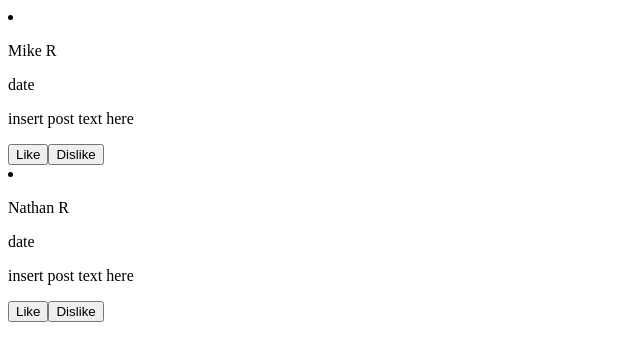
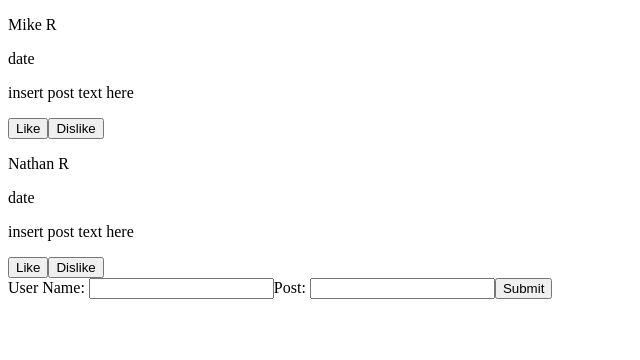
Before and after one commit to rupert-ma/socialfeed, a React (Create React App) app in the folder social-feed/: page / in a window 1280 px wide. Shown: the top 360 px of the page, without its empty margins (0-640 px from the left). Built offline with nearby package versions, Linux system fonts and the light colour scheme.

Commit message:
created newpostform and instantiated on app.js

```diff
--- a/social-feed/src/App.js
+++ b/social-feed/src/App.js
@@ -1,16 +1,27 @@
 import React, { useState } from "react";
-import DisplayPosts from "./Components/DisplayPosts";
+import DisplayPosts from "./Components/DisplayPosts/DisplayPosts";
+import NewPostForm from "./Components/NewPostForm/NewPostForm";
 
 function App() {
 
   const [posts, setPosts] = useState([
-    {userName:"Mike R", post:"insert post text here"}, {userName:"Nathan R", post:"insert post text here"}
+    {userName:"Mike R", post:"insert post text here", isLiked:false, isDisliked:false}, {userName:"Nathan R", post:"insert post text here", isLiked:false, isDisliked:false}
   ]);
 
+  function addNewPost(newPostEntry){
+    let tempNewPostEntry = [...posts, newPostEntry];
+    setPosts(tempNewPostEntry);
+
+  }
+
   return (
-
     <div>
-        <DisplayPosts posts={posts}/>
+      <div>
+          <DisplayPosts posts={posts}/>
+      </div>
+      <div>
+        <NewPostForm addNewEntryProperty={addNewPost} />
+      </div>
     </div>
   );
 }
--- a/social-feed/src/Components/DisplayPosts.jsx
+++ b/social-feed/src/Components/DisplayPosts/DisplayPosts.jsx
@@ -1,13 +1,14 @@
 import React, { useState } from 'react';
-import Post from './Post';
+import Post from '../Post/Post.jsx';
+
 
 const DisplayPosts = ({posts}) => {
     console.log("hello from display posts", posts)
     return (
         <div>
-                {posts.map((entry)=>{
+                {posts.map((entry, index)=>{
                     return (
-                    <li><Post post={entry} /></li>)
+                    <Post key={index} post={entry} />)
                 }
                     )}
         </div>
--- /dev/null
+++ b/social-feed/src/Components/NewPostForm/NewPostForm.jsx
@@ -0,0 +1,27 @@
+import React, { useState } from 'react';
+
+const NewPostForm = ({addNewEntryProperty}) => {
+    const [userName, setUserName] = useState('');
+    const [post, setPost] = useState('');
+
+    function handleSubmit(formEvent){
+        formEvent.preventDefault();
+        let newPostEntry = {
+            userName: userName,
+            post: post
+        };
+        addNewEntryProperty(newPostEntry);
+    }
+
+    return (
+        <form onSubmit={handleSubmit}>
+            <label>User Name: </label>
+            <input type='text' value={userName} onChange={(event)=>setUserName(event.target.value)}></input>
+            <label>Post: </label>
+            <input type='text' value={post} onChange={(event)=>setPost(event.target.value)}></input>
+            <button type='submit'>Submit</button>
+        </form>
+     );
+}
+
+export default NewPostForm;
```
Also changed, not shown: social-feed/src/Components/Post/Post.jsx (renamed from social-feed/src/Components/Post.jsx).
